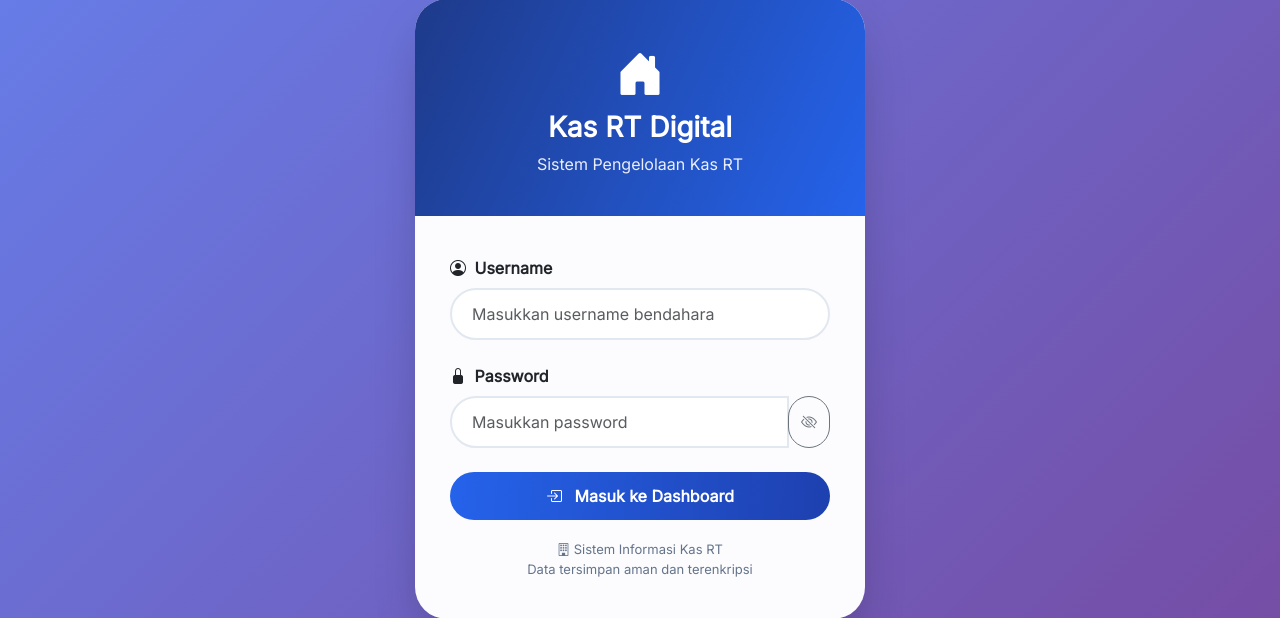
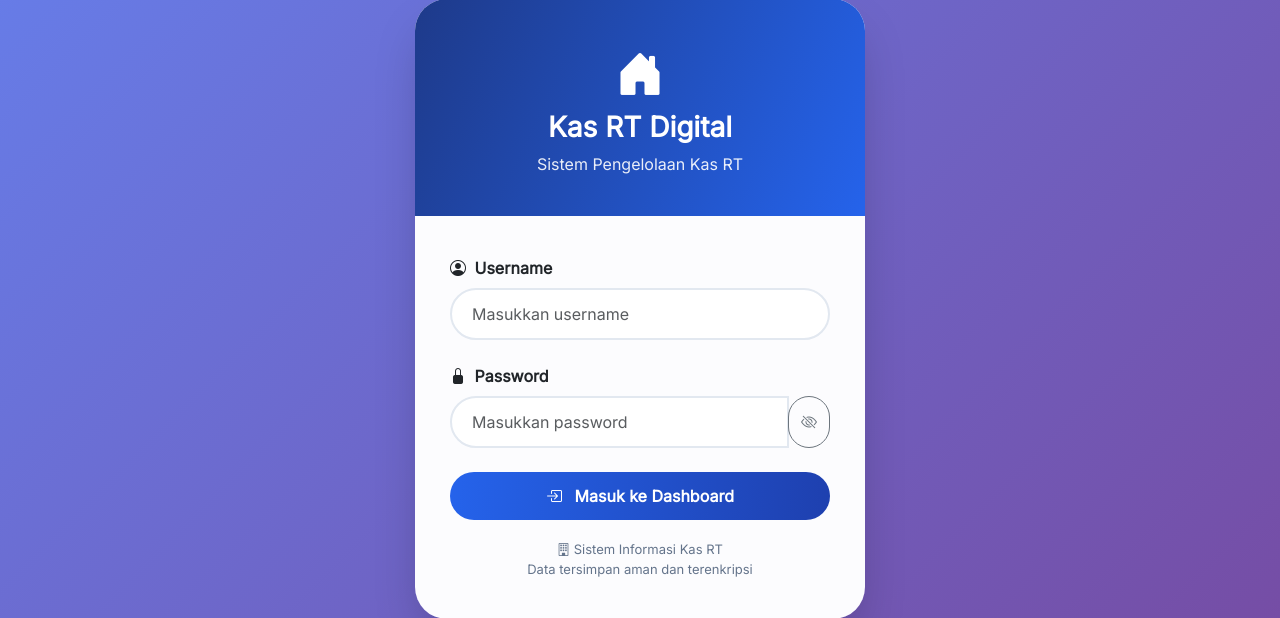
Before and after one commit to mahijaraya/KasRT-Digital, a PHP site: page /login.php in a window 1280 px wide. Shown: the part 91-709 px from the top of the page. Run offline with PHP 8.4, Linux system fonts and the light colour scheme.

Commit message:
Update login.php

```diff
--- a/login.php
+++ b/login.php
@@ -164,7 +164,7 @@ if(isset($_GET['logout']) && $_GET['logout'] == 'success') {
                                name="username"
                                id="username"
                                class="form-control form-control-custom"
-                               placeholder="Masukkan username bendahara"
+                               placeholder="Masukkan username"
                                autocomplete="off"
                                required>
                     </div>
```
